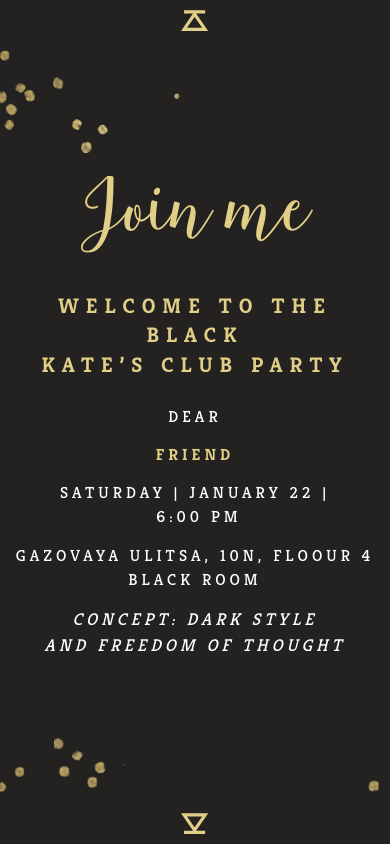
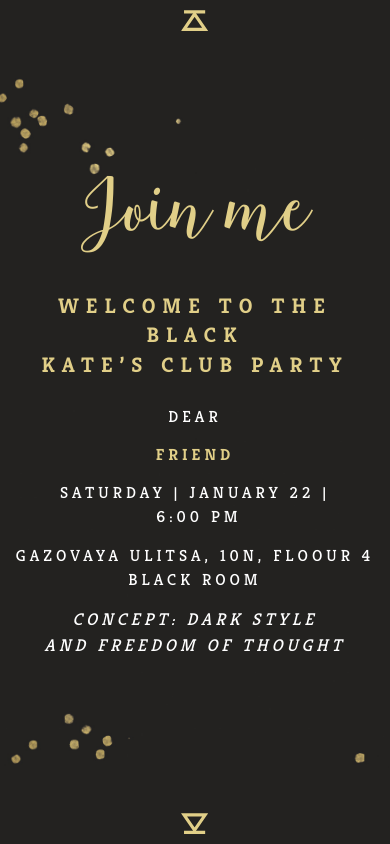
Before and after one commit to invitation-to-the-party/invitation-to-the-party.github.io, a plain HTML site: page index.html in a window 390 px wide. Drawn offline with Linux system fonts and the light colour scheme.

Commit message:
Add files via upload

```diff
--- a/css/component.css
+++ b/css/component.css
@@ -103,7 +103,7 @@ body {
 
 @media screen and (max-width: 629px) {
 	.page--current {
-		background-size: 520px !important;
+		background-size: 480px !important;
 	}
 
 	.lp-title {
@@ -145,6 +145,7 @@ body {
 	position: relative;
 	height: 100vh;
 	overflow: hidden;
+	min-height: 824px;
 }
 
 .js .pages {
```
